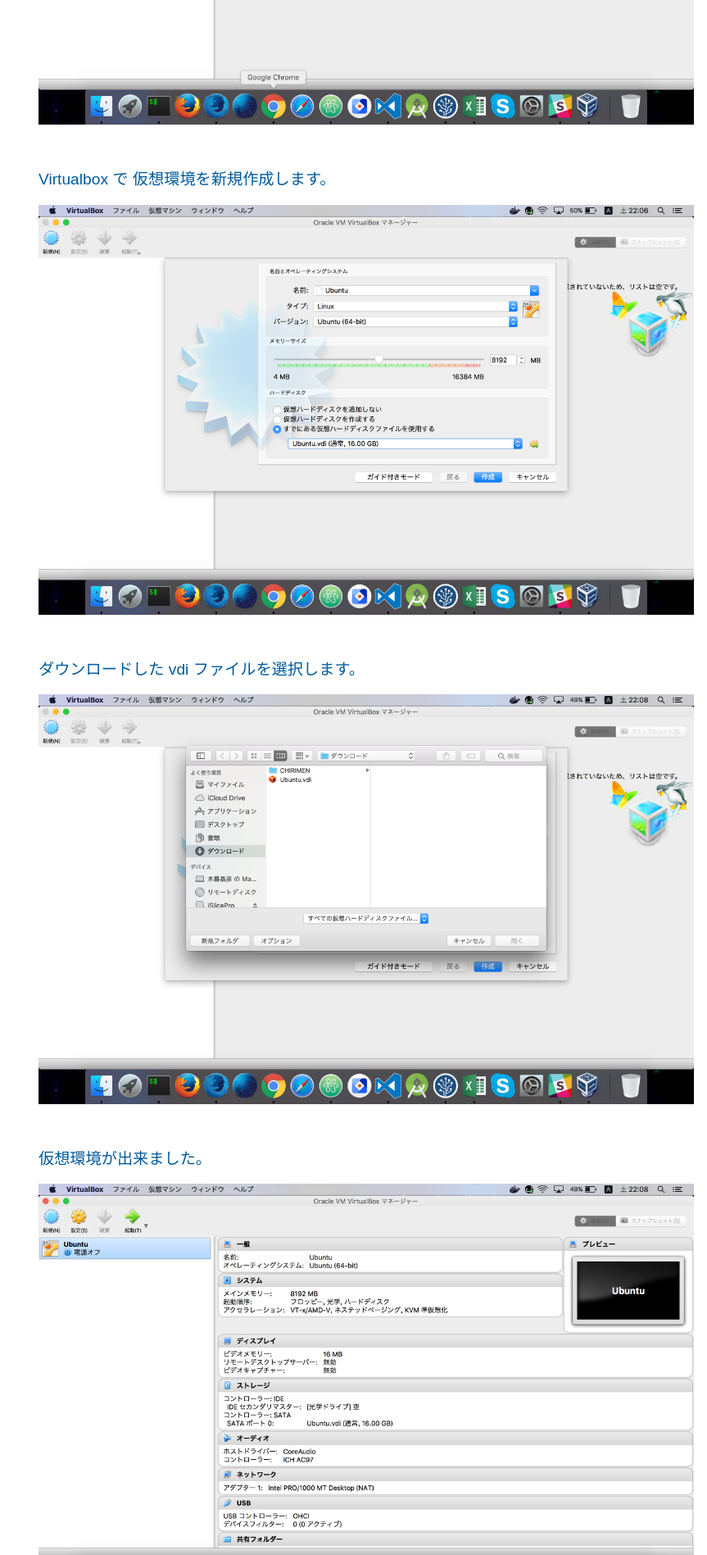
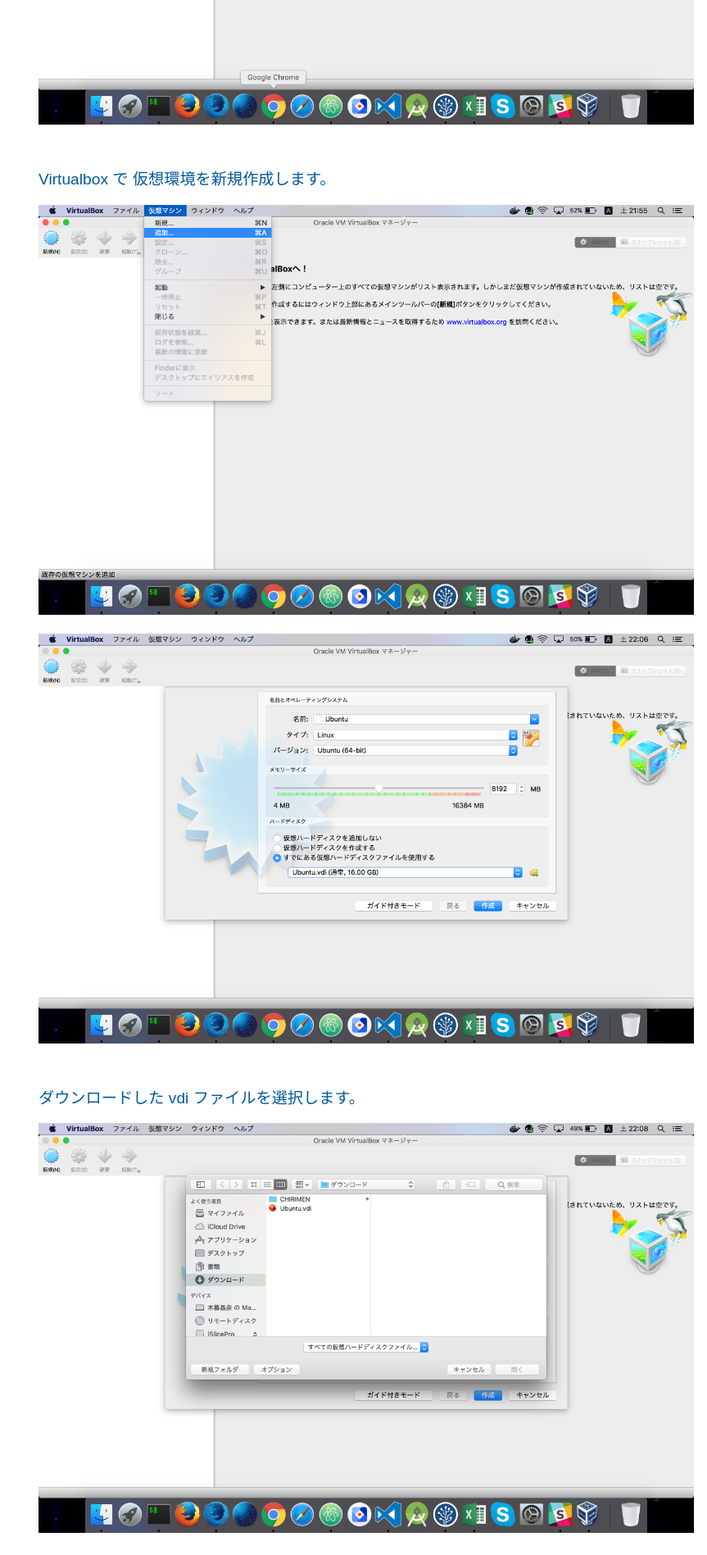
Before and after one commit to chirimen-oh/chirimen-oh.github.io, a Jekyll site: the page built from docs/ja/firmware_update_guide_for_mac.md, in a window 1280 px wide. Shown: the part 2674-4571 px from the top of the page at 82% size, without its empty margins (417-1280 px from the left). Built offline with Jekyll 4.4.1, drawn with Linux system fonts in a browser that asks for light colours; nearby versions of some CDN libraries.

Commit message:
editting macOS process japanese version.

```diff
--- a/docs/ja/firmware_update_guide_for_mac.md
+++ b/docs/ja/firmware_update_guide_for_mac.md
@@ -24,7 +24,6 @@ CHIRIMENボードコンピュータのオペレーティングシステムをア
 
 <img src="../images/mac-01.png" width="800px">
 
-
 ### Virtualbox 選択します。
 <img src="../images/mac-02.png" width="800px">
 
@@ -32,6 +31,8 @@ CHIRIMENボードコンピュータのオペレーティングシステムをア
 <img src="../images/mac-03.png" width="800px">
 
 ### Virtualbox で 仮想環境を新規作成します。
+<img src="../images/mac-04.png" width="800px">
+
 <img src="../images/mac-05.png" width="800px">
 
 ### ダウンロードした vdi ファイルを選択します。
```
